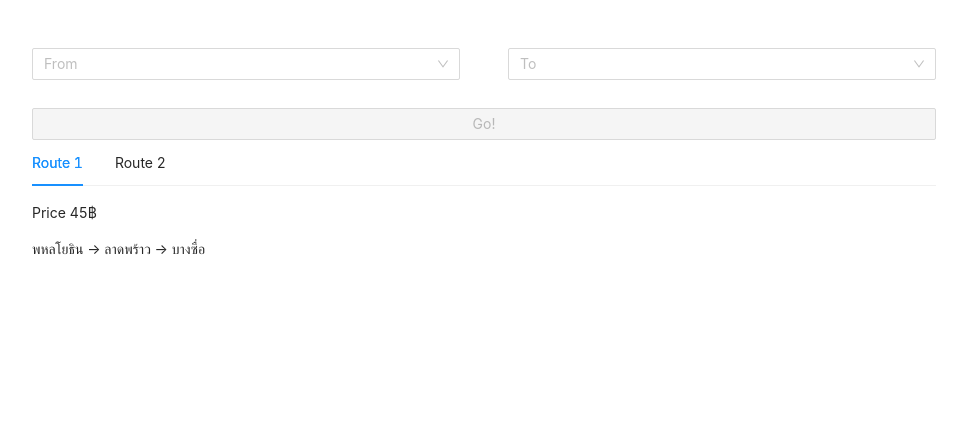
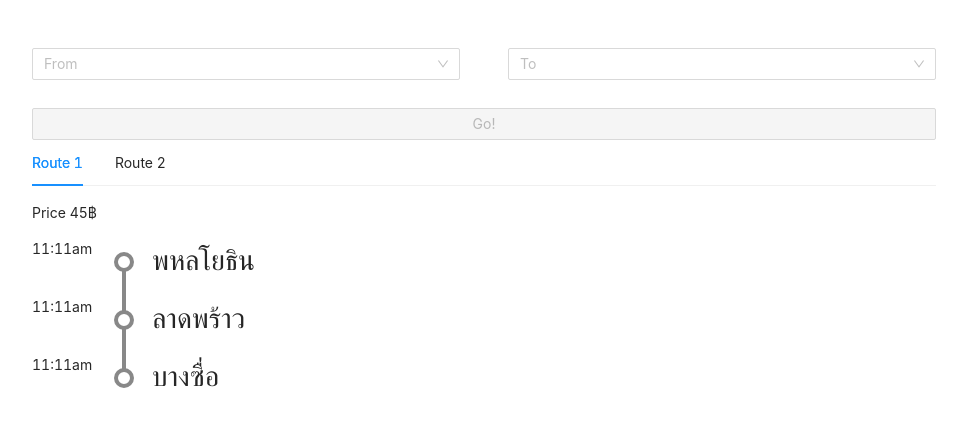
Before and after one commit to encX/bangkok-transit-planner, a React (Create React App) app in the folder client/: page / in a window 1280 px wide. Shown: the top 426 px of the page, without its empty margins (156-1123 px from the left). Built offline with nearby package versions, Linux system fonts and the light colour scheme.

Commit message:
Station canvas

```diff
--- a/client/src/components/RouteDisplay.tsx
+++ b/client/src/components/RouteDisplay.tsx
@@ -1,12 +1,19 @@
 import React, {FunctionComponent} from 'react';
 
 import {Route} from '../api/models/Route';
+import {RouteStation} from './RouteStation';
 
 export const RouteDisplay: FunctionComponent<Route> = ({stations, cost}: Route): JSX.Element => {
-	return (
+	const start = stations.slice(0, 1)[0];
+	const between = stations.slice(1, -1);
+	const end = stations.slice(-1)[0];
+
+	return(
 		<div className="route-display">
 			<p>Price {cost}฿</p>
-			<p>{stations.map(station => station.name).join(' -> ')}</p>
+			<RouteStation mode="start" stationName={start.name}/>
+			{between.map((station, i) => <RouteStation mode="middle" key={i} stationName={station.name}/>)}
+			<RouteStation mode="end" stationName={end.name}/>
 		</div>
 	);
 };
--- /dev/null
+++ b/client/src/components/RouteStation.tsx
@@ -0,0 +1,18 @@
+import {Col, Row} from 'antd';
+import React, {FunctionComponent} from 'react';
+import {StationCanvas} from './StationCanvas';
+
+interface RouteStationProps {
+	mode: 'start' | 'middle' | 'end';
+	stationName: string;
+}
+
+export const RouteStation: FunctionComponent<RouteStationProps> = ({mode, stationName}): JSX.Element => {
+	return (
+		<Row gutter={[16, 0]}>
+			<Col flex="80px">11:11am</Col>
+			<Col flex="40px"><StationCanvas mode={mode} /></Col>
+			<Col flex="auto"><h1>{stationName}</h1></Col>
+		</Row>
+	);
+};
--- /dev/null
+++ b/client/src/components/StationCanvas.tsx
@@ -0,0 +1,18 @@
+import React, {FC} from 'react';
+
+import '../css/StationCanvas.scss';
+
+interface StationCanvasProps {
+	mode: 'start' | 'middle' | 'end';
+	color?: string;
+}
+
+export const StationCanvas: FC<StationCanvasProps> = ({mode, color}): JSX.Element => {
+	return (
+		<div className="station-canvas">
+			<div className={`station-canvas--top station-canvas--top-${mode}`} style={{backgroundColor: color}}/>
+			<div className={`station-canvas--bottom station-canvas--bottom-${mode}`} style={{backgroundColor: color}}/>
+			<div className="station-canvas--dot" style={{borderColor: color}}/>
+		</div>
+	);
+};
--- /dev/null
+++ b/client/src/css/StationCanvas.scss
@@ -0,0 +1,36 @@
+$default-color: #888;
+$line-width: 4px;
+$dot-size: $line-width * 5;
+$dot-radius: $dot-size / 2;
+$dot-padding-top: 14px;
+
+.station-canvas {
+	width: 100%;
+	height: 100%;
+	display: flex;
+	flex-direction: column;
+	align-items: center;
+
+	&--top {
+		width: $line-width;
+		height: $dot-padding-top + 10;
+		&-start { background: none !important }
+		&-middle, &-end { background-color: $default-color }
+	}
+
+	&--bottom {
+		width: $line-width;
+		flex-grow: 1;
+		&-start, &-middle { background-color: $default-color }
+		&-end { background: none !important }
+	}
+	&--dot {
+		width: $dot-size;
+		height: $dot-size;
+		background-color: #FFF;
+		border: $default-color $line-width solid;
+		border-radius: $dot-radius;
+		position: absolute;
+		top: $dot-padding-top;
+	}
+}
```
